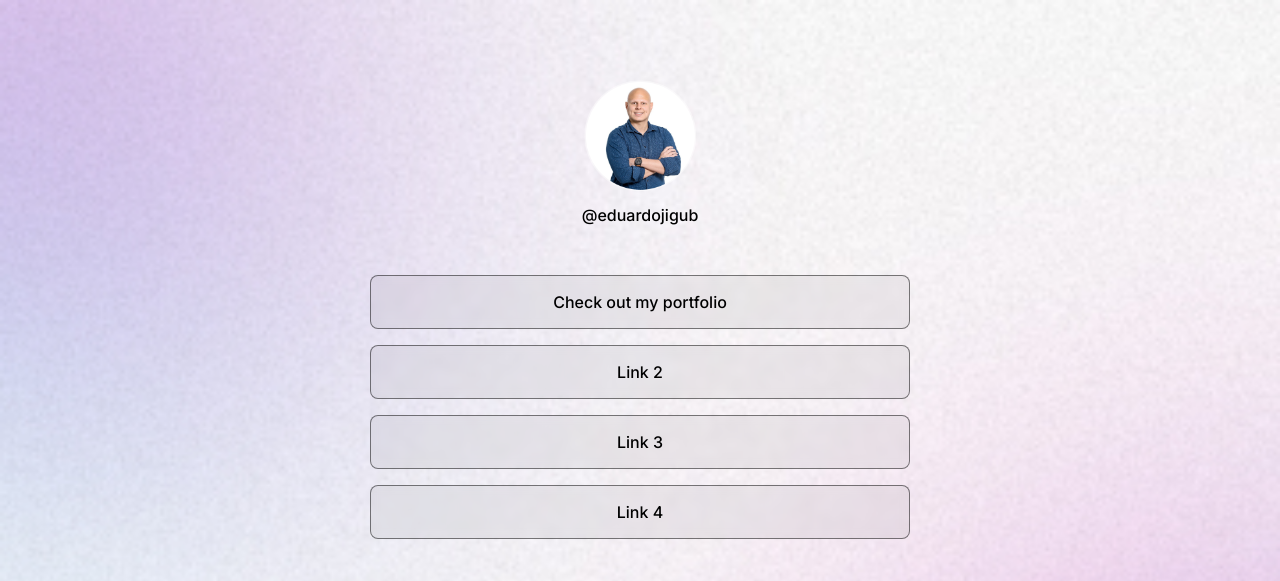
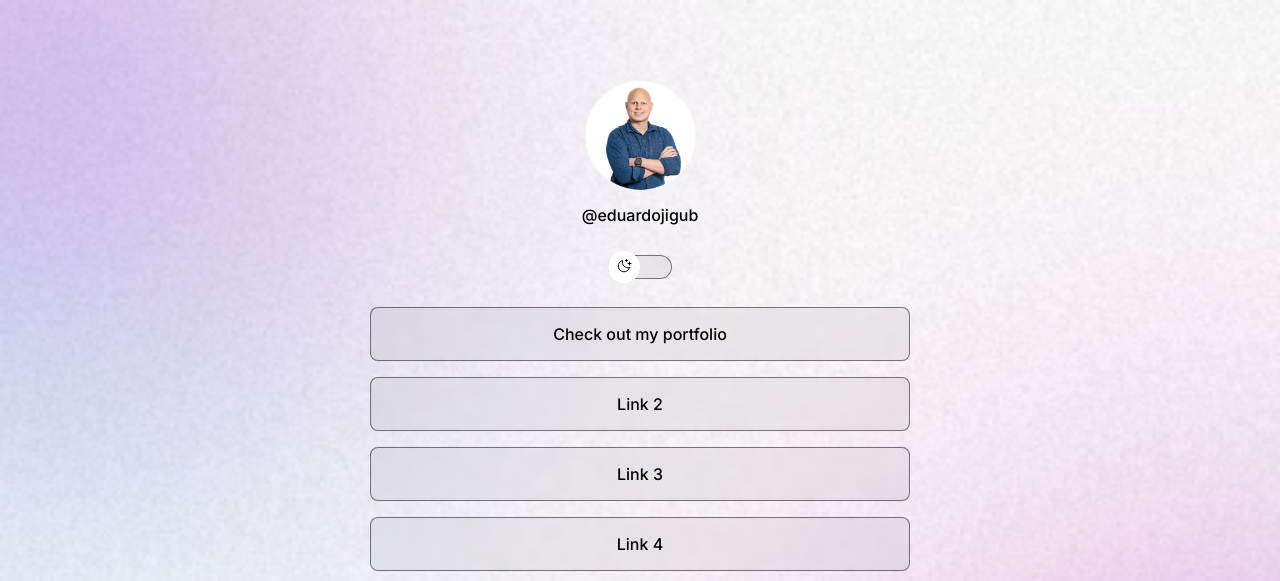
Before and after one commit to eduardojigub/devlinks_rckst, a plain HTML site: page index.html in a window 1280 px wide. Shown: the top 581 px of the page. Drawn offline with nearby package versions, Linux system fonts and the light colour scheme.

Commit message:
styles: add svg and styles

```diff
--- a/index.html
+++ b/index.html
@@ -19,6 +19,14 @@
         <img src="./assets/avatar.png" alt="Avatar" />
         <p>@eduardojigub</p>
       </div>
+
+      <div id="switch">
+        <button>
+          <img src="./assets/moon-stars.svg" />
+        </button>
+        <span></span>
+      </div>
+
       <ul>
         <li>
           <a href="https://github.com/eduardojigub" target="_blank"
--- a/style.css
+++ b/style.css
@@ -60,6 +60,49 @@ body * {
     margin-top: 8px;
   }
 
+
+/* switch */
+#switch {
+    position: relative;
+    width: 64px;
+
+    margin: 4px auto;
+  }
+
+  #switch button {
+    width: 32px;
+    height: 32px;
+    background: white var(--switch-bg-url) no-repeat center;
+    border: 0;
+    border-radius: 50%;
+
+    position: absolute;
+    top: 50%;
+    left: 0;
+    z-index: 1;
+    transform: translateY(-50%);
+
+    animation: slide-back 0.2s;
+  }
+
+  .light #switch button {
+    animation: slide-in 0.2s forwards;
+  }
+
+  #switch button:hover {
+    outline: 8px solid var(--highlight-color);
+  }
+
+  #switch span {
+    display: block;
+    width: 64px;
+    height: 24px;
+    background: var(--surface-color);
+    border: 1px solid var(--stroke-color);
+    backdrop-filter: blur(4px);
+    -webkit-backdrop-filter: blur(4px);
+    border-radius: 9999px;
+  }
 
 /* links */
 
```
Also changed, not shown: assets/moon-stars.svg (added).
